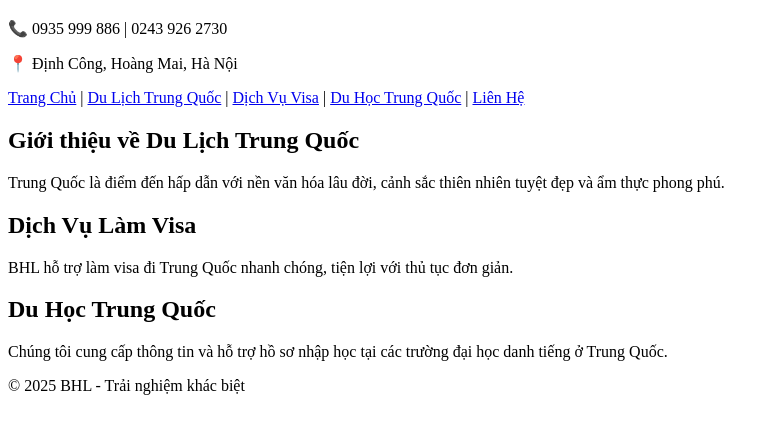
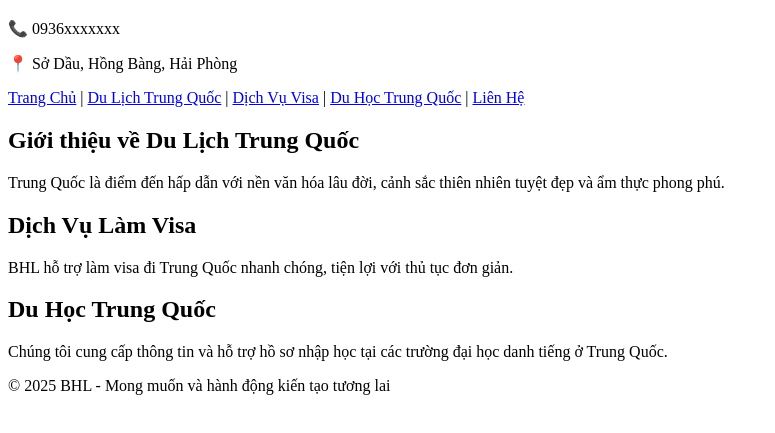
Before and after one commit to sonlamhpu/training, a plain HTML site: page index.html in a window 1280 px wide. Shown: the part 61-494 px from the top of the page, without its empty margins (0-775 px from the left). Drawn offline with Linux system fonts and the light colour scheme.

Commit message:
Update index.html

```diff
--- a/index.html
+++ b/index.html
@@ -8,8 +8,8 @@
 <body>
     <header>
         <h1>BHL - Trải nghiệm khác biệt</h1>
-        <p>📞 0935 999 886 | 0243 926 2730</p>
-        <p>📍 Định Công, Hoàng Mai, Hà Nội</p>
+        <p>📞 0936xxxxxxx</p>
+        <p>📍 Sở Dầu, Hồng Bàng, Hải Phòng</p>
     </header>
 
     <nav>
@@ -36,7 +36,7 @@
     </section>
 
     <footer>
-        <p>&copy; 2025 BHL - Trải nghiệm khác biệt</p>
+        <p>&copy; 2025 BHL - Mong muốn và hành động kiến tạo tương lai</p>
     </footer>
 </body>
 </html>
```
